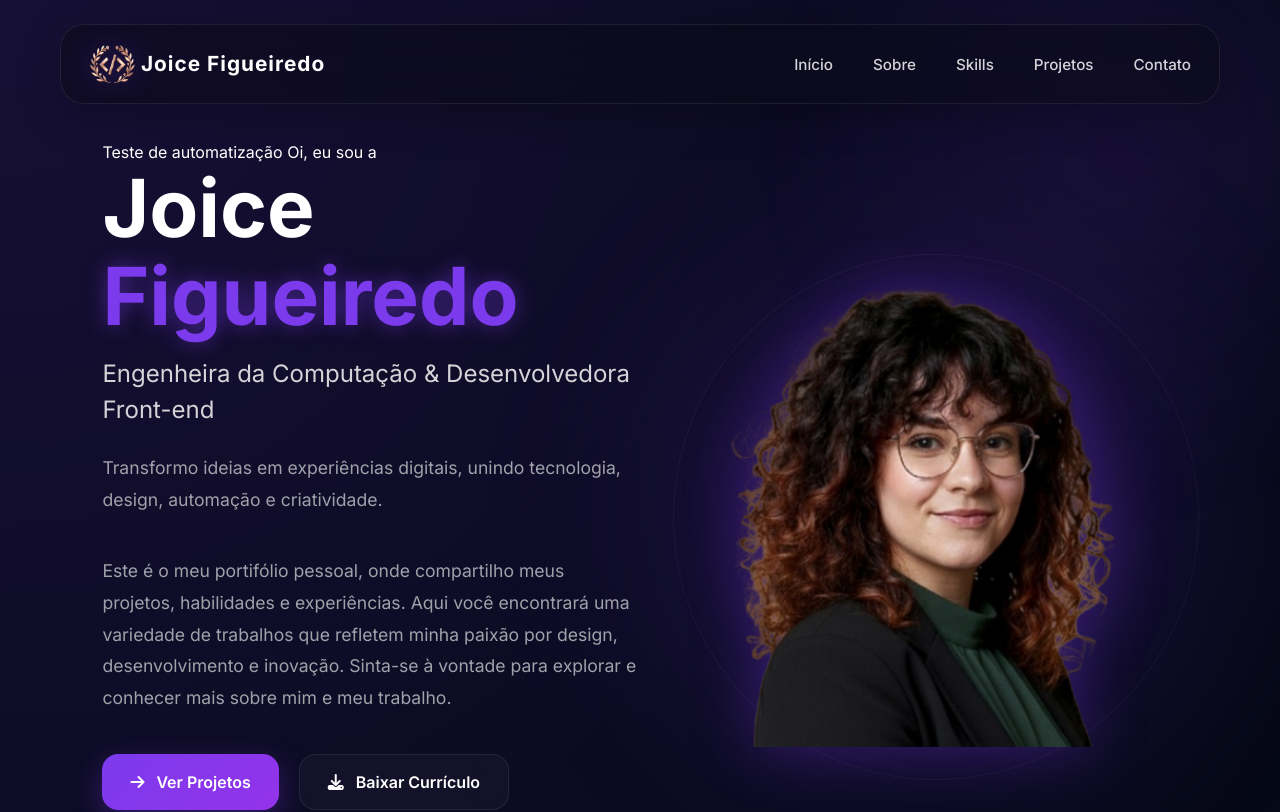
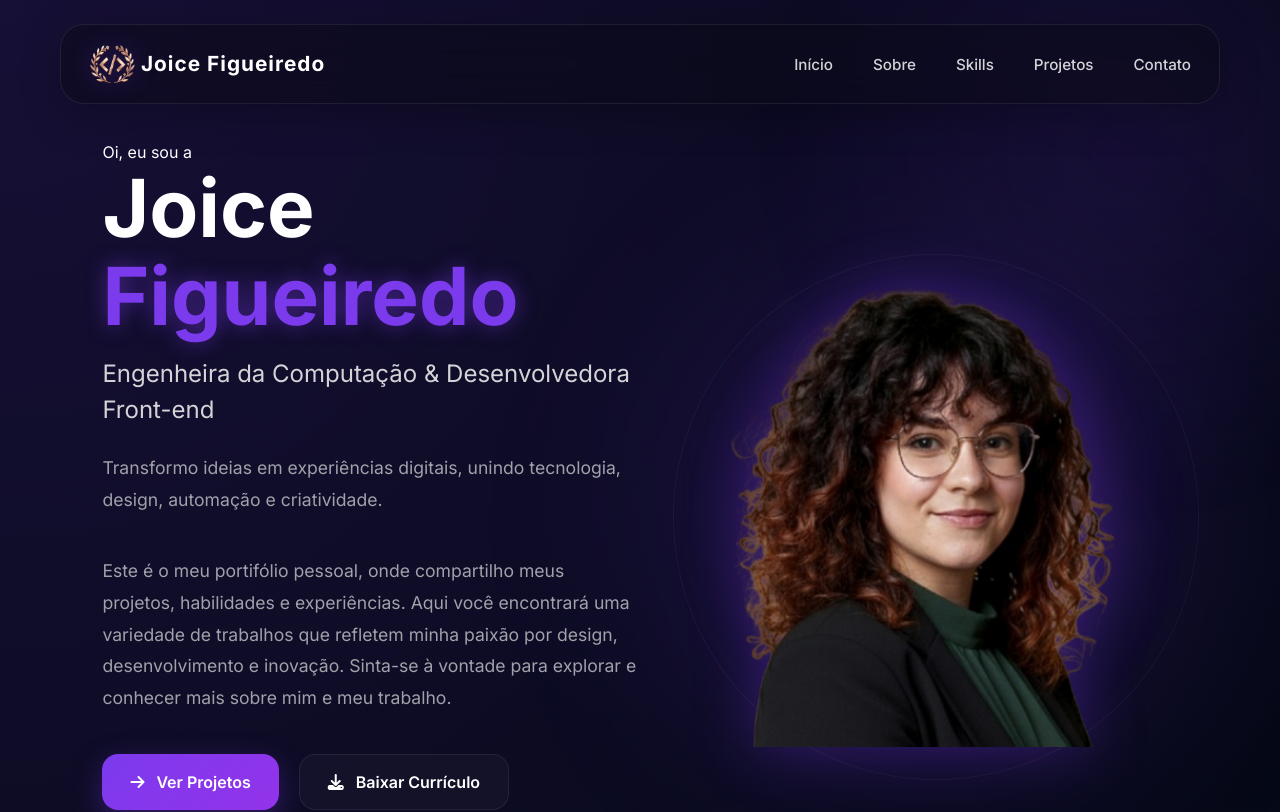
Before and after one commit to JoyFigueiredo/universal-ui-kit, an Angular app in the folder packages/angular-ui/: page / in a window 1280 px wide. Shown: the top 812 px of the page. Built offline with nearby package versions, Linux system fonts and the light colour scheme.

Commit message:
Portifolio funcionando, automatização de deploy funcionando

```diff
--- a/packages/angular-ui/src/app/pages/home/home.component.html
+++ b/packages/angular-ui/src/app/pages/home/home.component.html
@@ -2,7 +2,6 @@
     <section id="home">
 
         <div id="cta">
-            Teste de automatização
             <span class="intro-text">
                 Oi, eu sou a
             </span>
```
